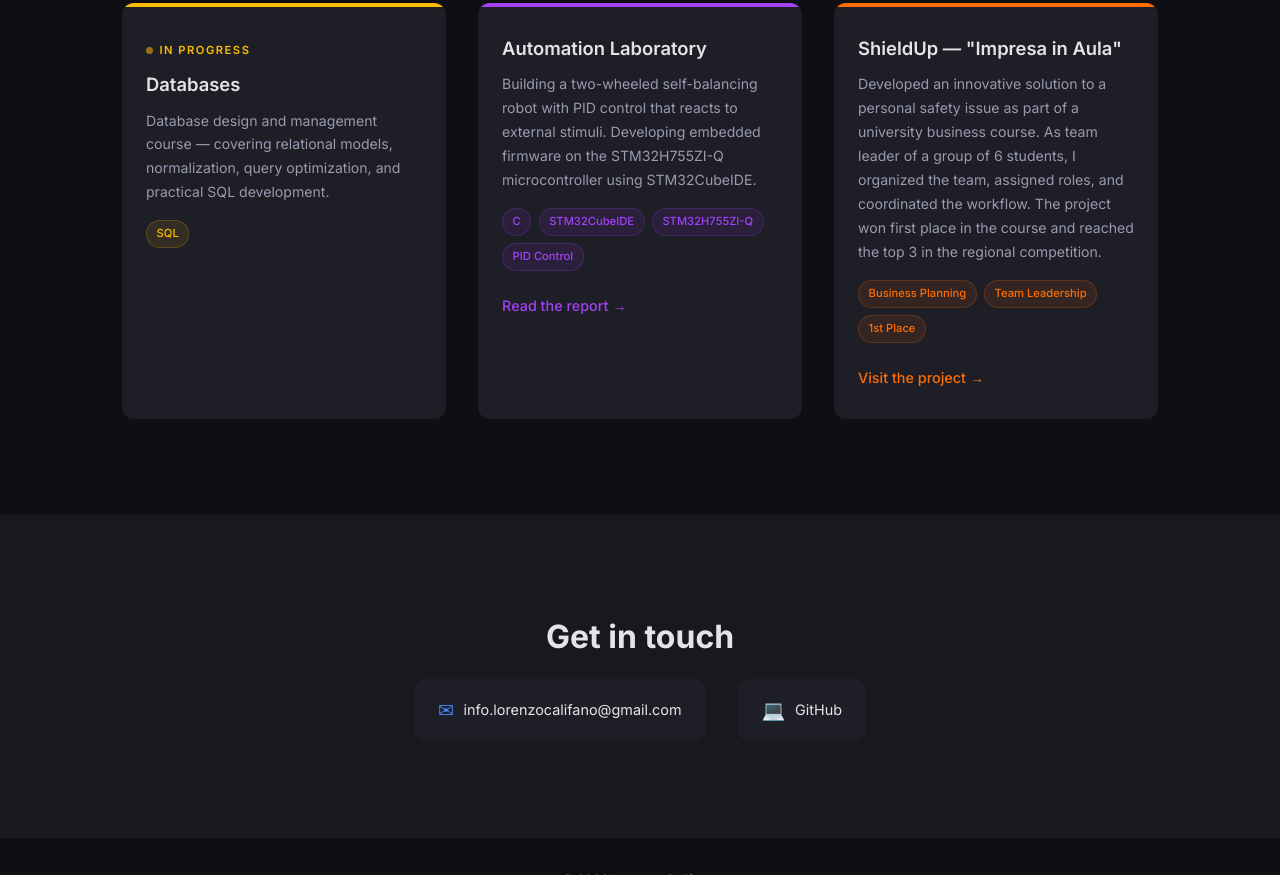
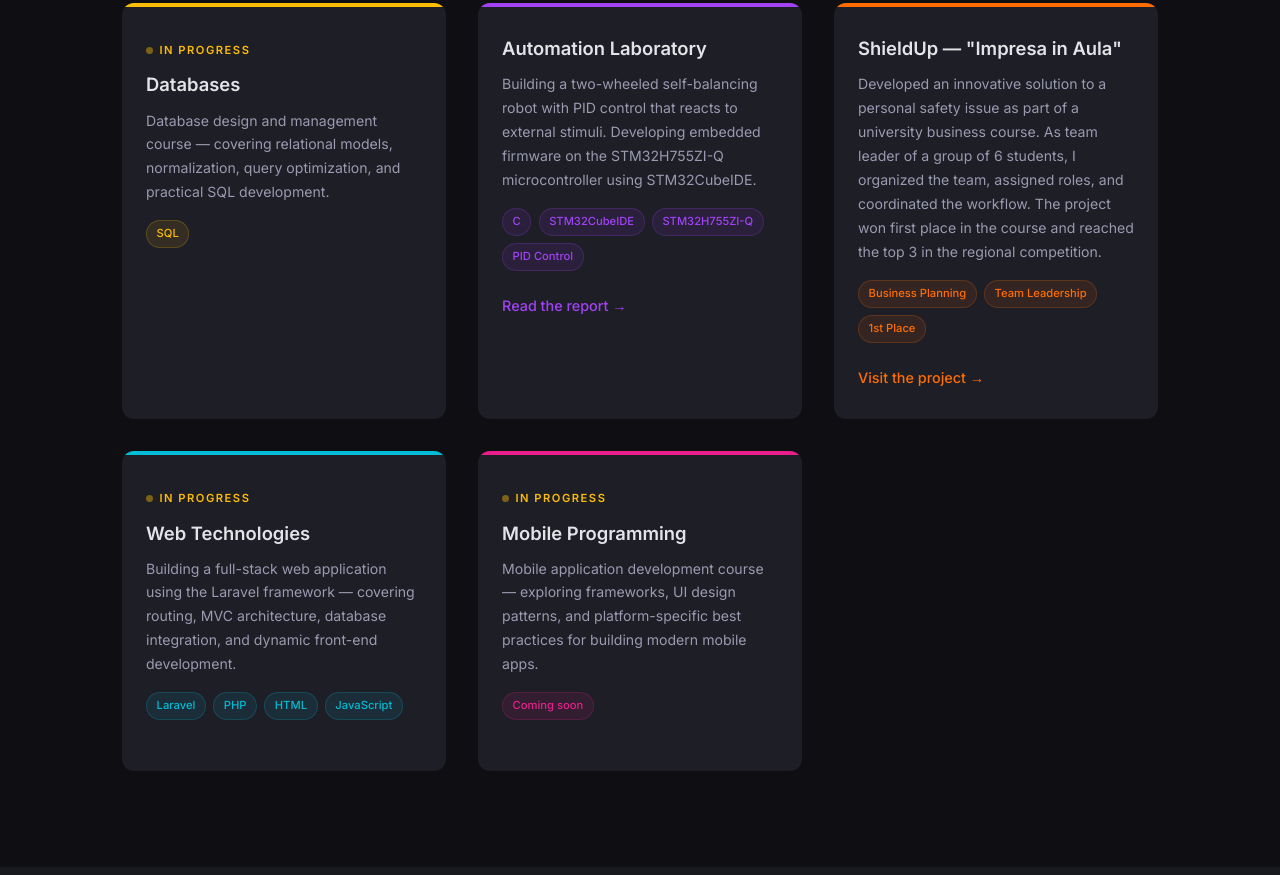
Before and after one commit to lorenzocalifano/lorenzocalifanogportfolio, a plain HTML site: page index.html in a window 1280 px wide. Shown: the part 1925-2800 px from the top of the page. Drawn offline with Linux system fonts and the light colour scheme.

Commit message:
new courses added

```diff
--- a/index.html
+++ b/index.html
@@ -192,7 +192,7 @@
                             <span class="tool-badge">PID Control</span>
                         </div>
                         <button class="card-btn"
-                            onclick="openPdf('Progetti/Relazione Laboratorio di Automazione.pdf', this)">
+                            onclick="openPdf('Progetti/Relazione di Laboratorio di Automazione 2.pdf', this)">
                             Read the report &rarr;
                         </button>
                     </div>
@@ -221,6 +221,43 @@
                     </div>
                 </div>
 
+                <!-- Tecnologie Web -->
+                <div class="project-card in-progress" data-color="teal">
+                    <div class="card-accent"></div>
+                    <div class="card-body">
+                        <span class="card-status">In progress</span>
+                        <h3 class="card-title">Web Technologies</h3>
+                        <p class="card-desc">
+                            Building a full-stack web application using the Laravel
+                            framework — covering routing, MVC architecture, database
+                            integration, and dynamic front-end development.
+                        </p>
+                        <div class="card-tools">
+                            <span class="tool-badge">Laravel</span>
+                            <span class="tool-badge">PHP</span>
+                            <span class="tool-badge">HTML</span>
+                            <span class="tool-badge">JavaScript</span>
+                        </div>
+                    </div>
+                </div>
+
+                <!-- Programmazione Mobile -->
+                <div class="project-card in-progress" data-color="pink">
+                    <div class="card-accent"></div>
+                    <div class="card-body">
+                        <span class="card-status">In progress</span>
+                        <h3 class="card-title">Mobile Programming</h3>
+                        <p class="card-desc">
+                            Mobile application development course — exploring
+                            frameworks, UI design patterns, and platform-specific
+                            best practices for building modern mobile apps.
+                        </p>
+                        <div class="card-tools">
+                            <span class="tool-badge">Coming soon</span>
+                        </div>
+                    </div>
+                </div>
+
             </div>
         </div>
     </section>
@@ -242,11 +279,6 @@
         </div>
     </section>
 
-    <!-- Footer -->
-    <footer>
-        <p>&copy; 2026 Lorenzo Califano.</p>
-    </footer>
-
     <!-- PDF Modal -->
     <div id="pdf-modal" class="modal-overlay" onclick="closePdfOutside(event)">
         <div class="modal-container">
--- a/main.js
+++ b/main.js
@@ -50,7 +50,6 @@
 
     function initParticles() {
         particles = [];
-        // piu particelle su schermi grandi
         var count = Math.min(Math.floor((canvas.width * canvas.height) / 8000), 160);
         for (var i = 0; i < count; i++) {
             particles.push(new Particle());
@@ -75,7 +74,7 @@
         }
     }
 
-    // linea dal mouse alla particella vicina
+    // linea dal mouse alle particelle vicine
     function drawMouseLines() {
         if (!mouse.x) return;
         for (var i = 0; i < particles.length; i++) {
--- a/style.css
+++ b/style.css
@@ -23,6 +23,8 @@
     --green: #34A853;
     --purple: #A142F4;
     --orange: #FF6D00;
+    --teal: #00BCD4;
+    --pink: #E91E8C;
     --radius: 12px;
     --transition: .3s ease;
 }
@@ -334,6 +336,14 @@ ul {
     background: var(--orange);
 }
 
+.project-card[data-color="teal"] .card-accent {
+    background: var(--teal);
+}
+
+.project-card[data-color="pink"] .card-accent {
+    background: var(--pink);
+}
+
 .card-body {
     padding: 1.8rem 1.5rem;
 }
@@ -433,6 +443,18 @@ ul {
     border-color: rgba(255, 109, 0, .2);
 }
 
+.project-card[data-color="teal"] .tool-badge {
+    background: rgba(0, 188, 212, .1);
+    color: var(--teal);
+    border-color: rgba(0, 188, 212, .2);
+}
+
+.project-card[data-color="pink"] .tool-badge {
+    background: rgba(233, 30, 140, .1);
+    color: var(--pink);
+    border-color: rgba(233, 30, 140, .2);
+}
+
 .card-btn {
     background: none;
     border: none;
@@ -459,6 +481,14 @@ ul {
 
 .project-card[data-color="orange"] .card-btn {
     color: var(--orange);
+}
+
+.project-card[data-color="teal"] .card-btn {
+    color: var(--teal);
+}
+
+.project-card[data-color="pink"] .card-btn {
+    color: var(--pink);
 }
 
 .card-btn:hover {
```
Also changed, not shown: 2 other files.
